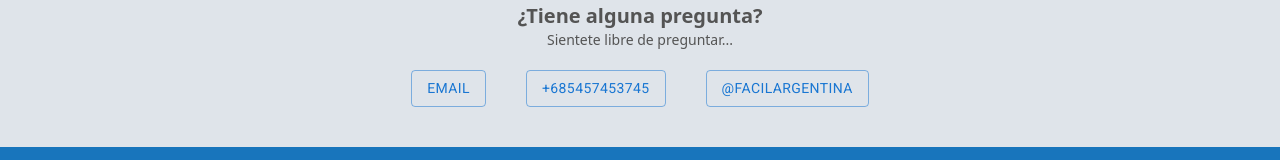
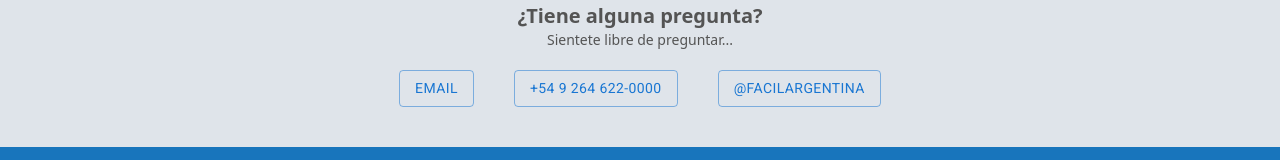
Before and after one commit to DeeRo-dev/facil-web, a React (Vite) app: page /faqs in a window 1280 px wide. Shown: the part 1670-1830 px from the top of the page. Built offline with nearby package versions, Linux system fonts and the light colour scheme.

Commit message:
Act btn number

```diff
--- a/src/pages/Faqs/Faqs.tsx
+++ b/src/pages/Faqs/Faqs.tsx
@@ -124,7 +124,7 @@ export default function Faqs() {
 </div>
         <div className="flex gap-10 flex-col md:flex-row">
           <Button variant="outlined">Email</Button>
-          <Button variant="outlined">+685457453745</Button>
+          <Button variant="outlined">+54 9 264 622-0000</Button>
           <Button variant="outlined">@FacilArgentina</Button>
           </div>
       </div>
```
